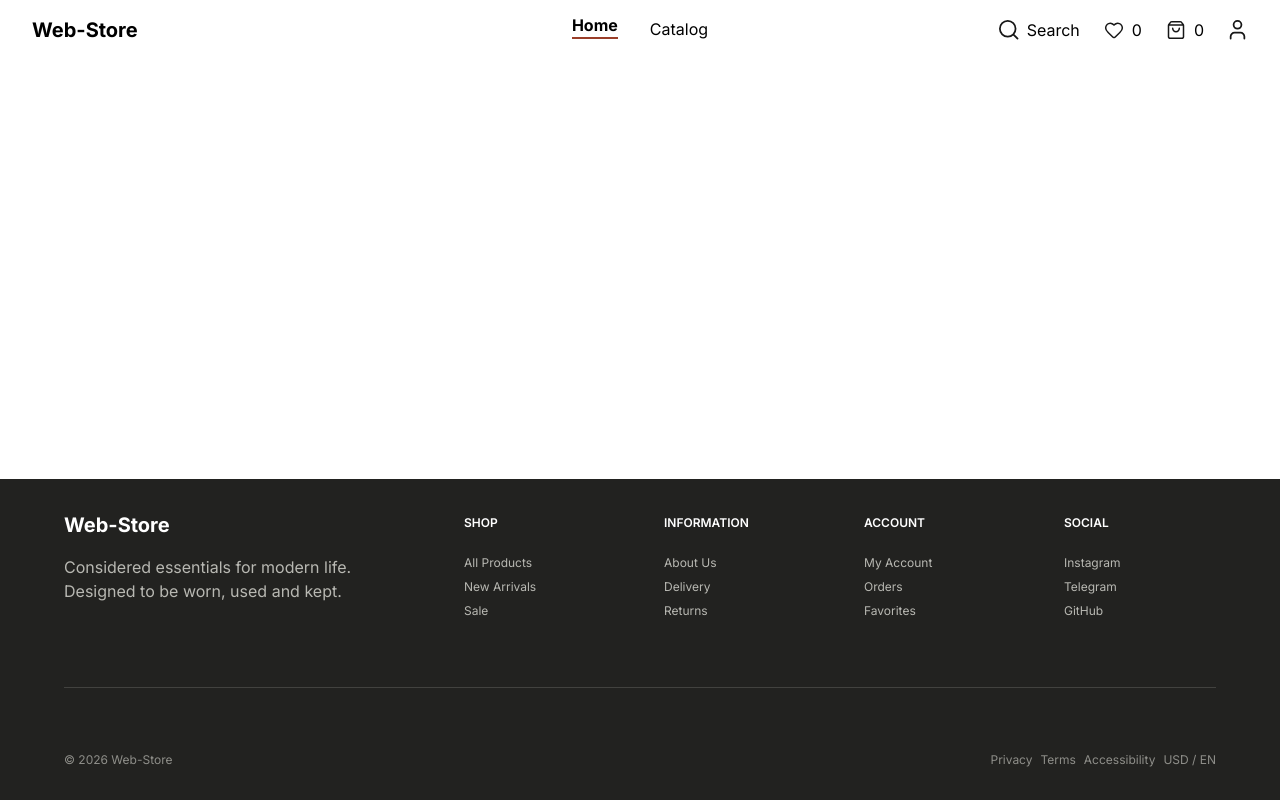
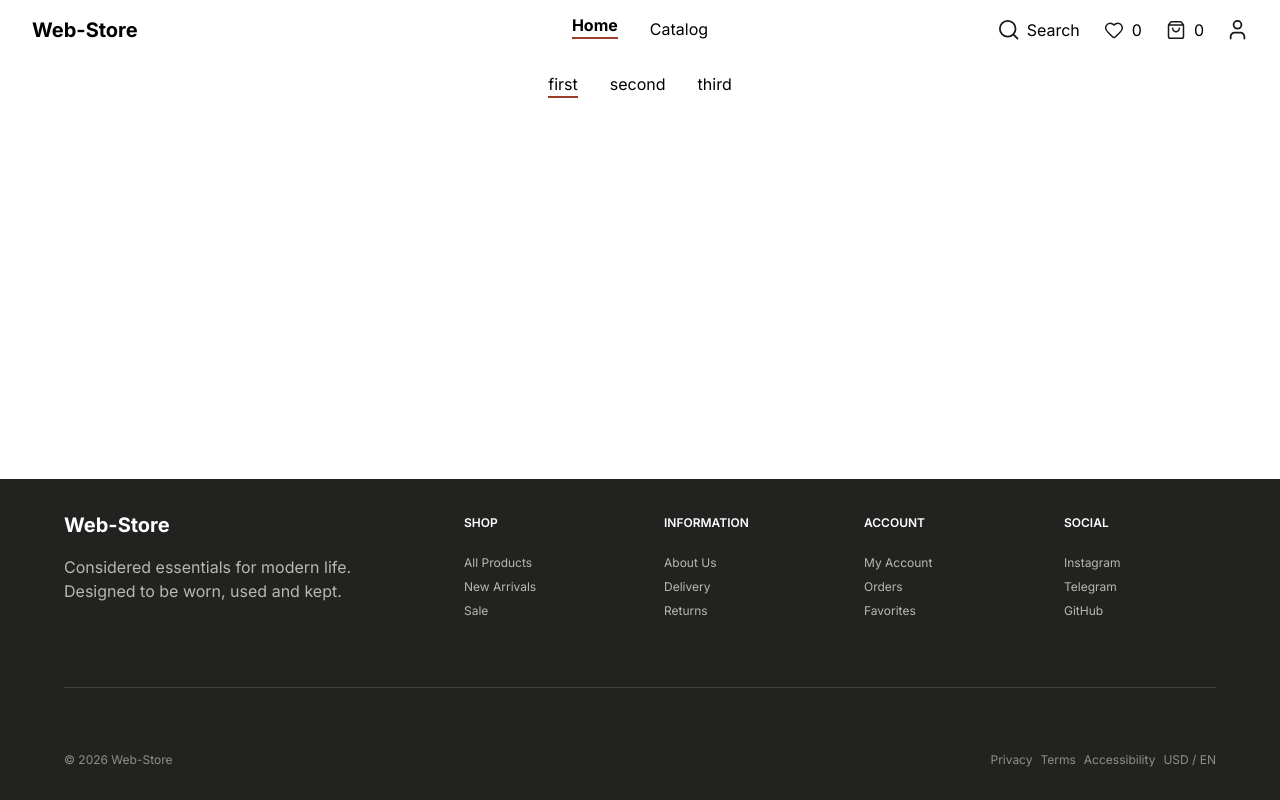
Before and after one commit to amuslimov07/Web-Store, a Next.js app: page / in a window 1280 px wide. Built offline with nearby package versions, Linux system fonts and the light colour scheme.

Commit message:
feat(ui): add Tabs component

```diff
--- a/src/app/page.tsx
+++ b/src/app/page.tsx
@@ -1,3 +1,14 @@
+import Tabs from "@/components/ui/Tabs/Tabs";
+
 export default function Page() {
-  return <div className="flex justify-center "></div>;
+  const items = [
+    { id: "0", label: "first" },
+    { id: "1", label: "second" },
+    { id: "2", label: "third" },
+  ];
+  return (
+    <div className="flex justify-center ">
+      <Tabs items={items}></Tabs>
+    </div>
+  );
 }
--- /dev/null
+++ b/src/components/ui/Tabs/Tabs.module.css
@@ -0,0 +1,15 @@
+.tabList {
+  display: flex;
+  flex-direction: row;
+}
+
+.tabItem {
+  padding: 12px 16px;
+  border-bottom: 2px solid transparent;
+}
+.tabItem button {
+  cursor: pointer;
+}
+.active {
+  border-bottom: 2px solid var(--color-accent);
+}
--- /dev/null
+++ b/src/components/ui/Tabs/Tabs.tsx
@@ -0,0 +1,37 @@
+"use client";
+
+import { useState } from "react";
+import styles from "./Tabs.module.css";
+
+type TabsItem = {
+  id: string;
+  label: string;
+};
+
+type Props = {
+  items: TabsItem[];
+};
+
+export default function Tabs({ items }: Props) {
+  const [activeTab, setActiveTab] = useState(items[0]?.id);
+
+  return (
+    <div className={styles.wrapper}>
+      <ul className={styles.tabList} role="tablist">
+        {items.map((item) => (
+          <li className={styles.tabItem} key={item.id}>
+            <button
+              type="button"
+              role="tab"
+              aria-selected={activeTab === item.id}
+              className={activeTab === item.id ? styles.active : ""}
+              onClick={() => setActiveTab(item.id)}
+            >
+              {item.label}
+            </button>
+          </li>
+        ))}
+      </ul>
+    </div>
+  );
+}
```
